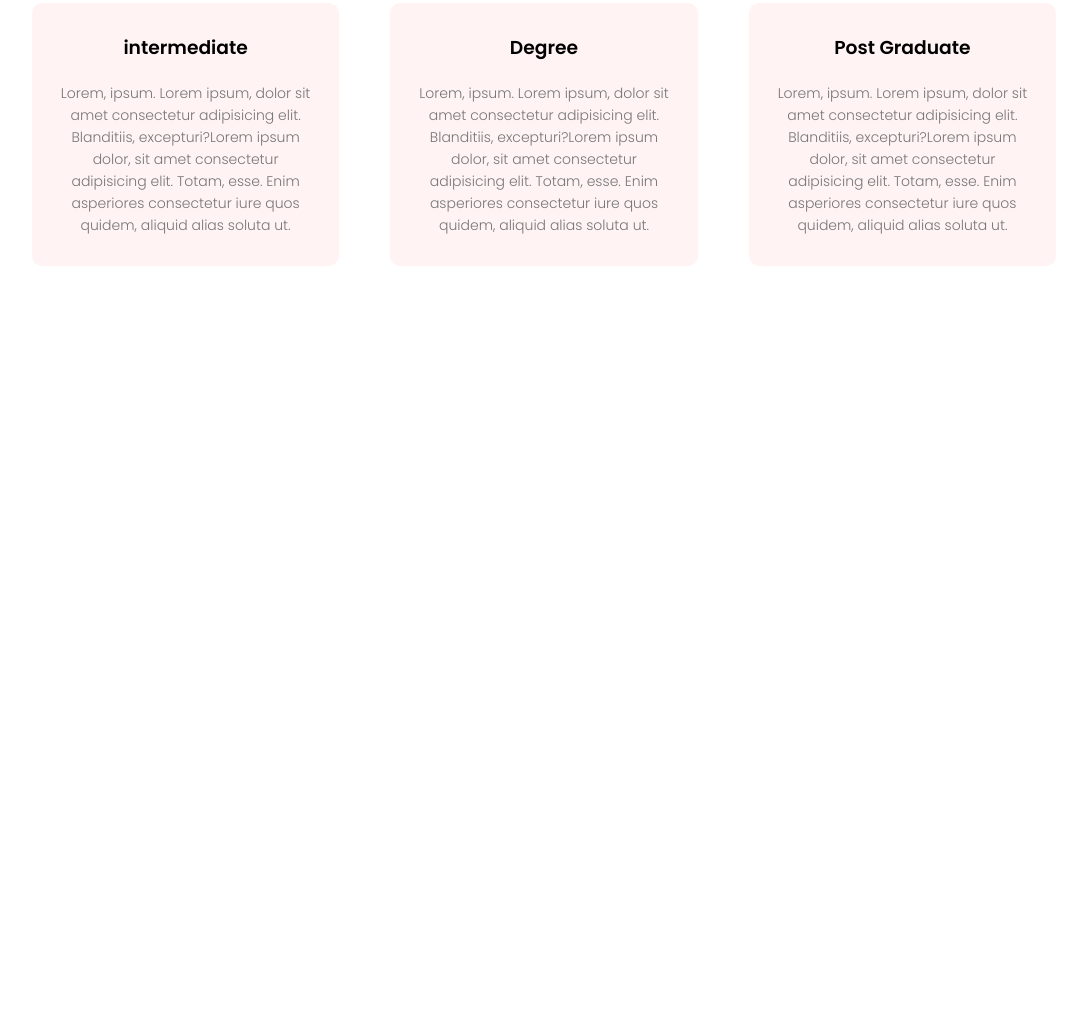
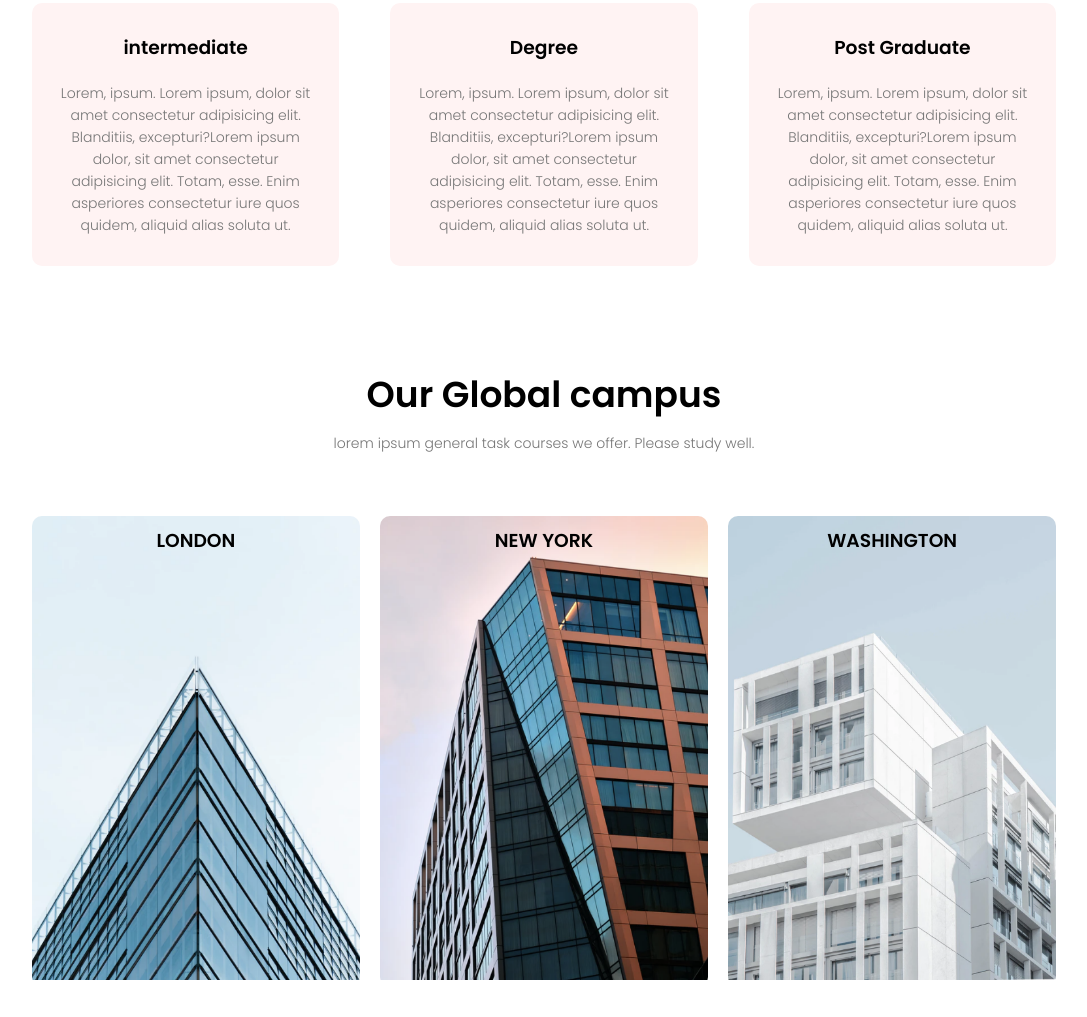
Before and after one commit to Pravnan/eduford, a plain HTML site: page index.html in a window 1280 px wide. Shown: the part 1045-2062 px from the top of the page, without its empty margins (96-1183 px from the left). Before the commit the page ends 1362 px from the top, so only its background shows below. Drawn offline with Linux system fonts and the light colour scheme.

Commit message:
3rd section update

```diff
--- a/index.html
+++ b/index.html
@@ -91,9 +91,39 @@
 </section>
 
 
+<!-- campus content -->
+
+<section class="campus">
+<h1> Our Global campus</h1>
+<p>lorem ipsum general task courses we offer. Please study well.</p>
+
+<div class="row">
+
+    <div class="campus-col">
+        <img src="assets/london.png">
+        <div class="layer">
+            <h3>LONDON</h3>
+        </div>
+    </div>
+
+        <div class="campus-col">
+        <img src="assets/newyork.png">
+        <div class="layer">
+            <h3>NEW YORK</h3>
+        </div>
+    </div>
+
+        <div class="campus-col">
+        <img src="assets/washington.png">
+        <div class="layer">
+            <h3>WASHINGTON</h3>
+        </div>
+    </div>
+
+</div>
 
 
-
+</section>
 
 
 
--- a/style.css
+++ b/style.css
@@ -185,3 +185,39 @@ h3{
         flex-direction: column;
     }
 }
+
+
+/* <!-- campus content --> */
+
+.campus{
+    width: 80%;
+    margin: auto;
+    text-align: center;
+    padding-top: 50px;
+}
+
+.campus-col{
+    flex-basis: 32%;
+    border-radius: 10px;
+    margin-bottom: 30px;
+    position: relative;
+    overflow: hidden;
+}
+
+.campus-col img{
+    width: 100%;
+}
+
+.layer{
+    background: transparent;
+    height: 100%;
+    width: 100%;
+    position: absolute;
+    top: 0;
+    left: 0;
+    transition: 0.5s;
+}
+
+.layer:hover{
+    background: rgba(226,0,0,0.7);
+}
```
